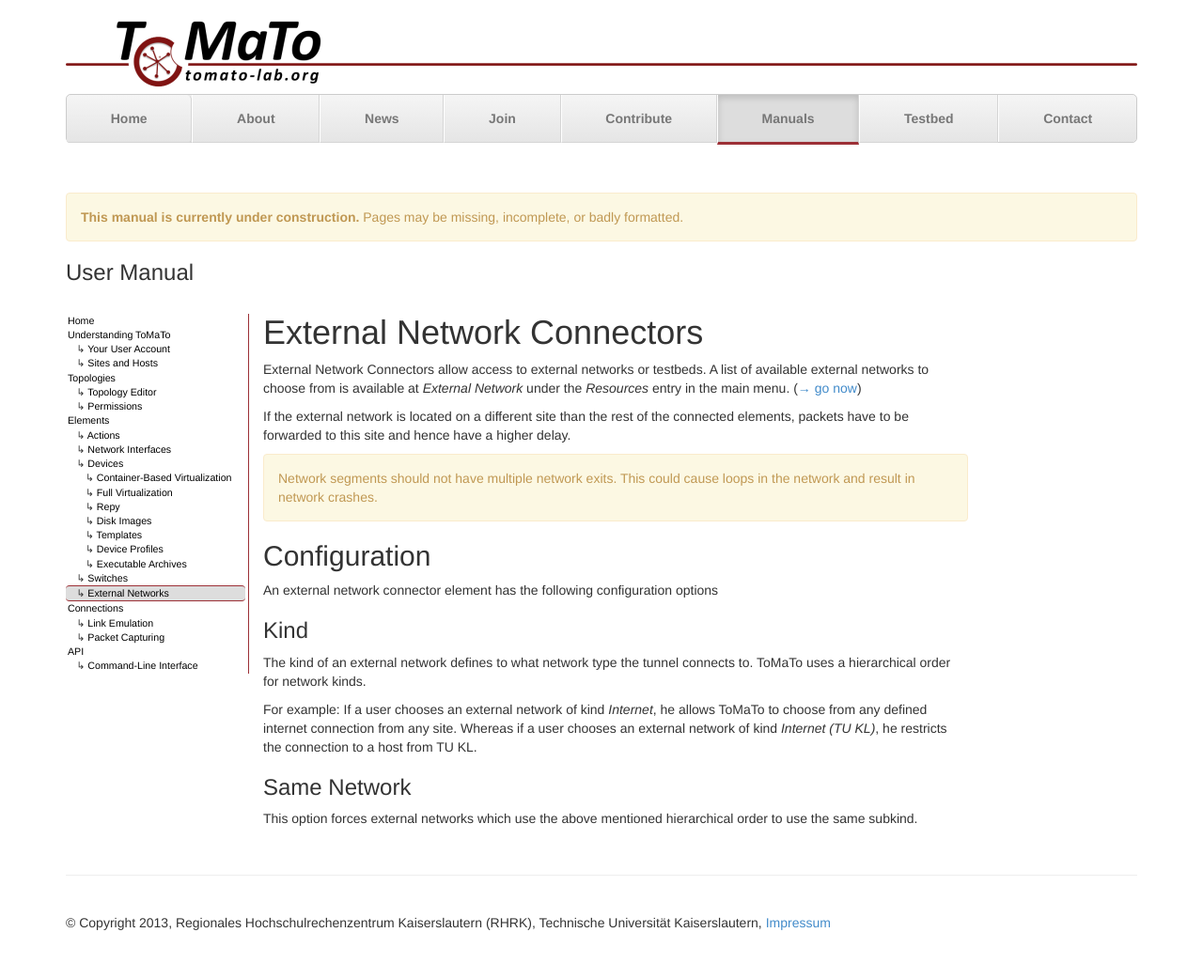
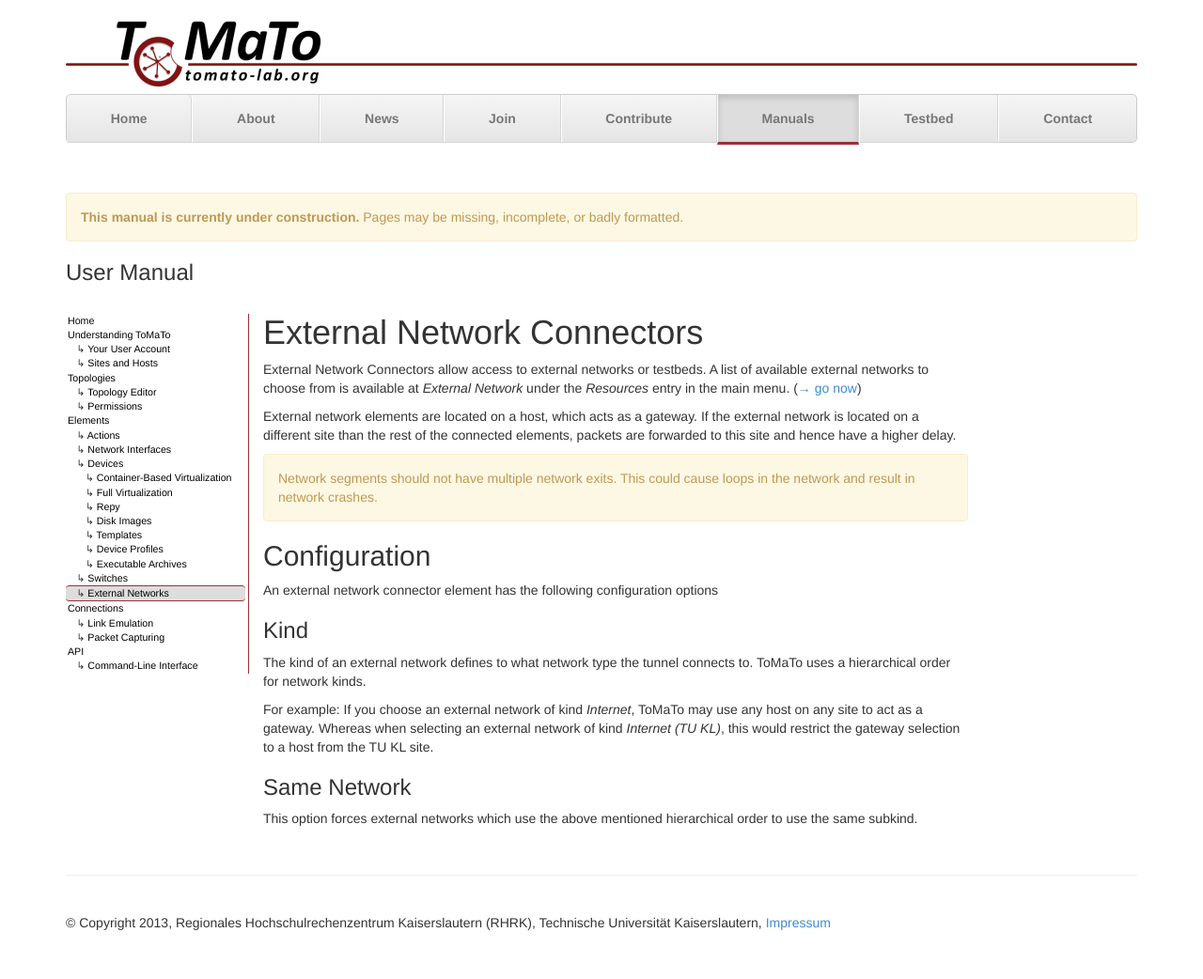
Before and after one commit to GLab/glab.github.io, a Jekyll site: the page built from manuals/user/element/external_network.md, in a window 1280 px wide. Shown: the whole page at 94% size. Built offline with Jekyll 4.4.1, drawn with Linux system fonts in a browser that asks for light colours.

Commit message:
fixed some texts

```diff
--- a/manuals/user/element/external_network.md
+++ b/manuals/user/element/external_network.md
@@ -11,8 +11,7 @@ category: manuals
 External Network Connectors allow access to external networks or testbeds.
 A list of available external networks to choose from is available at _External Network_ under the _Resources_ entry in the main menu. ([→ go now](https://master.tomato-lab.org/external_network/))
 
-If the external network is located on a different site than the rest of the connected elements,
-packets have to be forwarded to this site and hence have a higher delay.
+External network elements are located on a host, which acts as a gateway. If the external network is located on a different site than the rest of the connected elements, packets are forwarded to this site and hence have a higher delay.
 
 {:.alert .alert-warning}
 Network segments should not have multiple network exits. This could cause loops in the network and result in network crashes.
@@ -27,8 +26,8 @@ The kind of an external network defines to what network type the tunnel connects
 ToMaTo uses a hierarchical order for network kinds.
 
 For example:
-If a user chooses an external network of kind _Internet_, he allows ToMaTo to choose from any defined internet connection from any site.
-Whereas if a user chooses an external network of kind _Internet (TU KL)_, he restricts the connection to a host from TU KL.
+If you choose an external network of kind _Internet_, ToMaTo may use any host on any site to act as a gateway.
+Whereas when selecting an external network of kind _Internet (TU KL)_, this would restrict the gateway selection to a host from the TU KL site.
 
 ### Same Network
 
```
Also changed, not shown: manuals/dev/api_tutorial/cli_scripts.md (+3 -0 lines), 1 other file.
